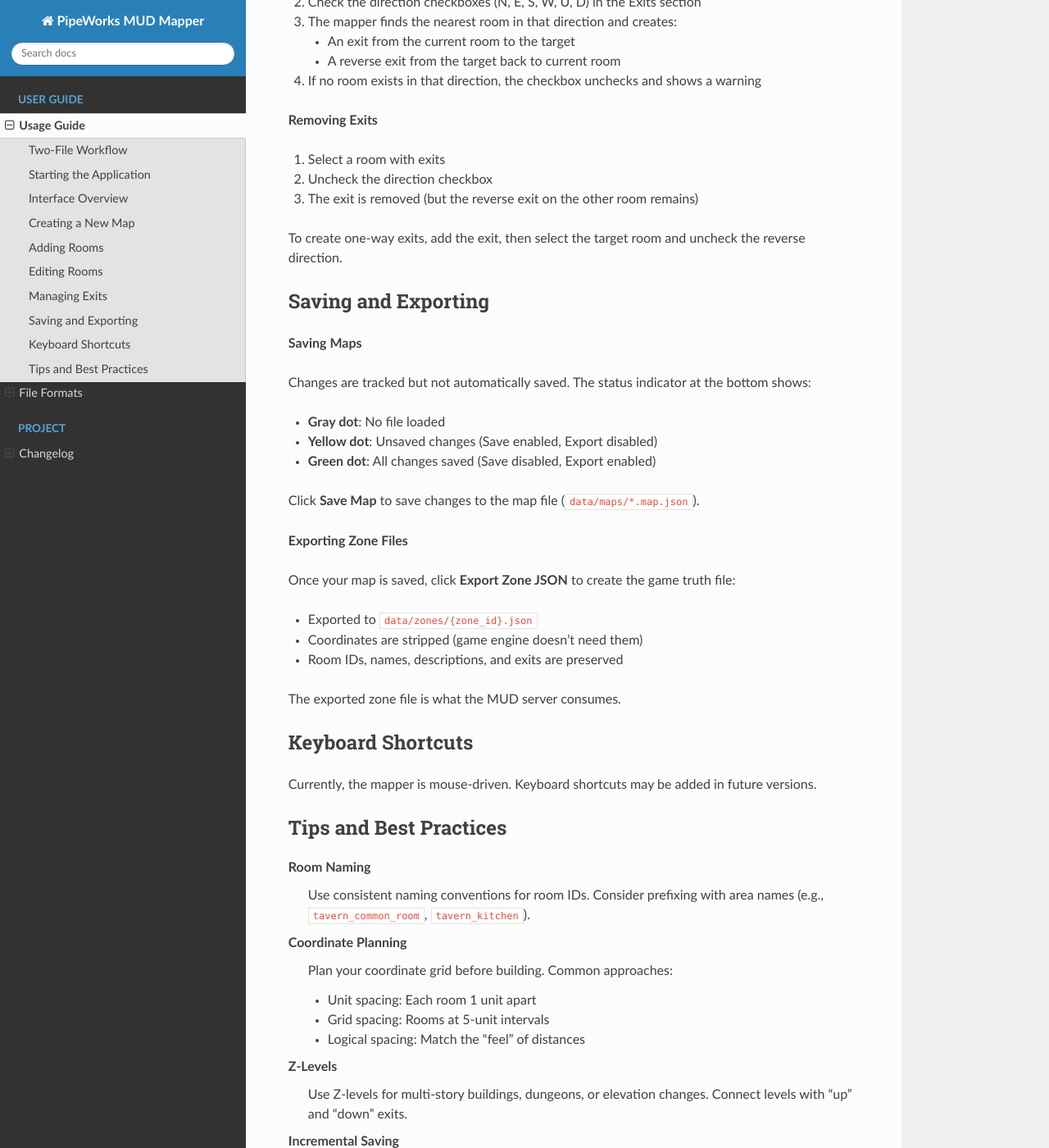
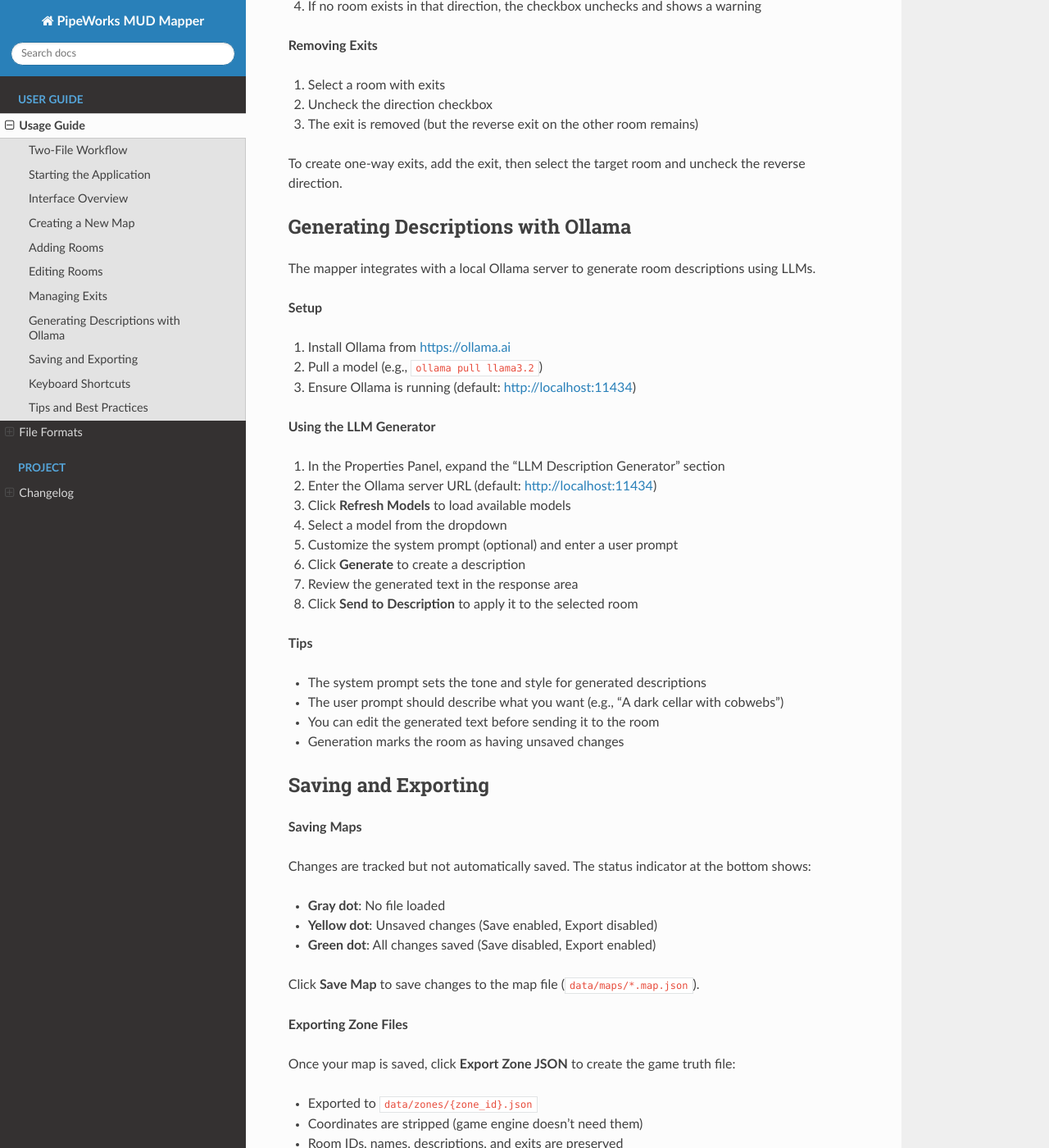
Before and after one commit to pipe-works/pipeworks_mud_mapper, a Sphinx documentation site: the page built from docs/source/usage.rst, in a window 1280 px wide and 1400 px high, scrolled down 2559 px. Shown: the whole window at 82% size. Built offline with Sphinx 7.4.7 and the Read the Docs theme 3.1.0, drawn with Linux system fonts in a browser that asks for light colours; pages that are not in the unit, such as notebooks, are missing from menus; some of the changed text lies outside the part shown.

Commit message:
docs: update documentation for v0.0.8 changes
- Add LLM integration and JSON Schema to feature list (index.rst)
- Update interface overview: buttons now in file browser (usage.rst)
- Add Ollama LLM section with setup and usage instructions (usage.rst)
- Document JSON Schema for map files (zone_format.rst)

Co-Authored-By: Claude Opus 4.5 <noreply@anthropic.com>

```diff
--- a/docs/source/index.rst
+++ b/docs/source/index.rst
@@ -18,7 +18,8 @@ Features
 * **Exit System** - Bidirectional exit creation with automatic reverse linking
 * **Multi-Level Support** - Z-axis filtering for 3D dungeon visualization
 * **Two-File Workflow** - Separate authoring (with coords) and export (without)
-* **Auto-Layout** - Automatic coordinate assignment from exit definitions
+* **LLM Integration** - Generate room descriptions using local Ollama server
+* **JSON Schema** - Editor validation support for map files
 
 Two-File Workflow
 -----------------
--- a/docs/source/usage.rst
+++ b/docs/source/usage.rst
@@ -44,7 +44,12 @@ The mapper has a three-column layout:
 
 **Left Column - File Browser**
     Lists available map files from the ``data/maps/`` directory. Click a file
-    to load it. Use "New Map" to create a new map.
+    to load it. Also contains:
+
+    - **New Map**: Create a new map file
+    - **Save Map**: Save authoring file (with coordinates)
+    - **Export Zone**: Export game truth file (no coordinates)
+    - **Status**: Shows save state (unsaved/saved)
 
 **Center Column - Map View**
     Interactive Plotly graph showing rooms as nodes and exits as connecting
@@ -53,15 +58,8 @@ The mapper has a three-column layout:
 
 **Right Column - Properties Panel**
     Form for editing room properties. Shows room ID, name, description,
-    coordinates, and exit checkboxes.
-
-**Bottom - Action Bar**
-    Save and export controls with status indicator:
-
-    - **Validate**: Check map for issues (planned feature)
-    - **Export Zone JSON**: Export game truth file (no coordinates)
-    - **Save Map**: Save authoring file (with coordinates)
-    - **Status**: Shows save state (gray=no file, yellow=unsaved, green=saved)
+    coordinates, and exit checkboxes. Also includes the Ollama LLM integration
+    section for generating room descriptions.
 
 Creating a New Map
 ------------------
@@ -122,6 +120,36 @@ Exits connect rooms together. The mapper creates bidirectional exits by default.
 To create one-way exits, add the exit, then select the target room and
 uncheck the reverse direction.
 
+Generating Descriptions with Ollama
+-----------------------------------
+
+The mapper integrates with a local Ollama server to generate room descriptions
+using LLMs.
+
+**Setup**
+
+1. Install Ollama from https://ollama.ai
+2. Pull a model (e.g., ``ollama pull llama3.2``)
+3. Ensure Ollama is running (default: http://localhost:11434)
+
+**Using the LLM Generator**
+
+1. In the Properties Panel, expand the "LLM Description Generator" section
+2. Enter the Ollama server URL (default: http://localhost:11434)
+3. Click **Refresh Models** to load available models
+4. Select a model from the dropdown
+5. Customize the system prompt (optional) and enter a user prompt
+6. Click **Generate** to create a description
+7. Review the generated text in the response area
+8. Click **Send to Description** to apply it to the selected room
+
+**Tips**
+
+- The system prompt sets the tone and style for generated descriptions
+- The user prompt should describe what you want (e.g., "A dark cellar with cobwebs")
+- You can edit the generated text before sending it to the room
+- Generation marks the room as having unsaved changes
+
 Saving and Exporting
 --------------------
 
```
Also changed, not shown: docs/source/zone_format.rst (+11 -0 lines).
